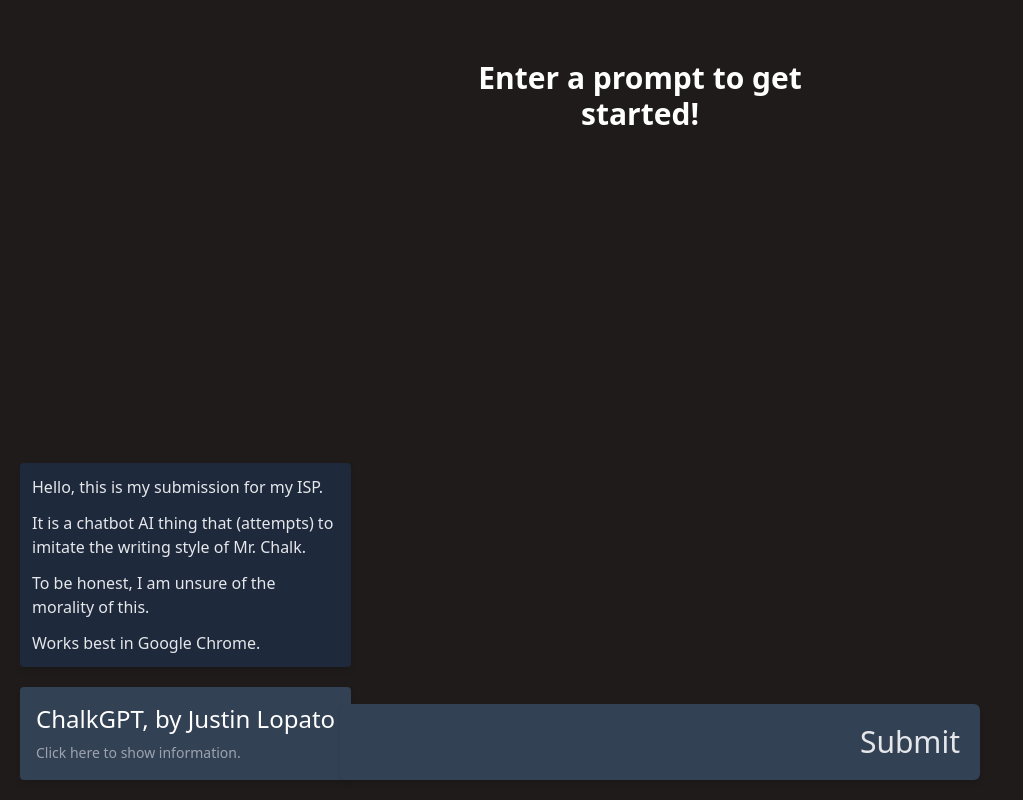
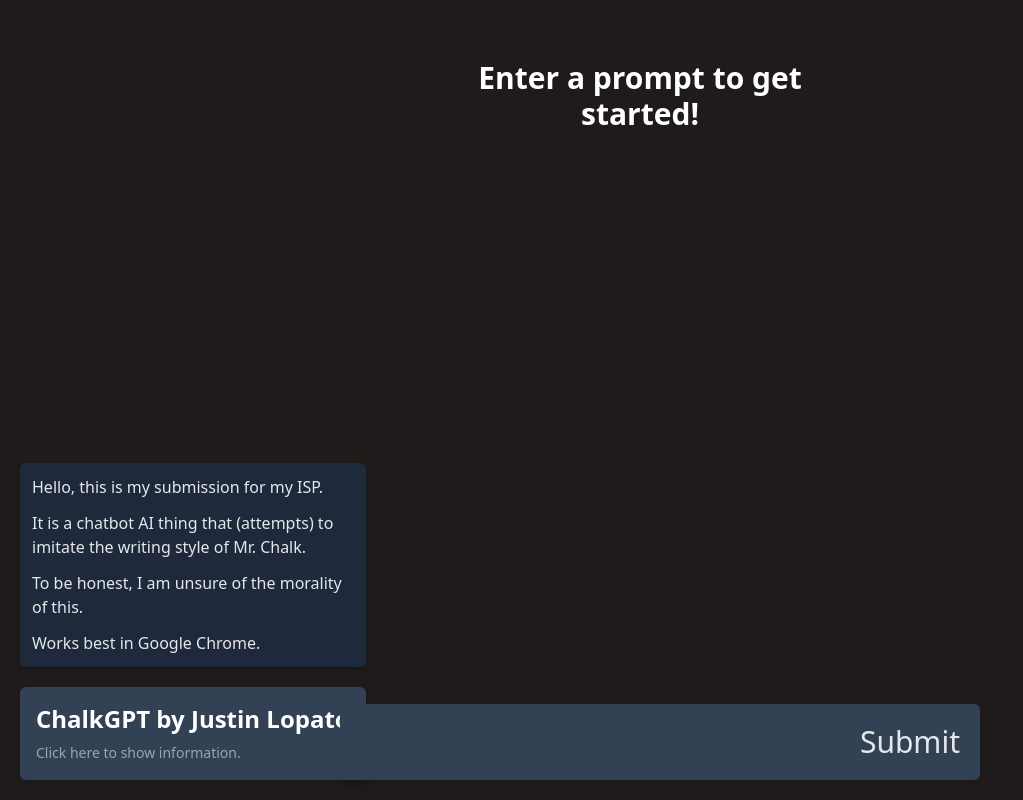
Before and after one commit to lopatoj/chalkgpt, a Next.js app: page / in a window 1280 px wide. Both pictures are taken after a click on the button "Click here to show information.". Shown: the whole page, without its empty margins (0-1023 px from the left). Built offline with nearby package versions, Linux system fonts and the light colour scheme.

Commit message:
pushpushpush

```diff
--- a/pages/index.js
+++ b/pages/index.js
@@ -45,14 +45,14 @@ export default function Home() {
         <title>ChalkGPT</title>
       </Head>
       <div class="fixed bottom-0 w-min p-5">
-        <div class={`rounded p-3 bg-slate-800 transition-all shadow-md ${info ? "opacity-100" : "opacity-0"}`}>
+        <div class={`rounded-md p-3 bg-slate-800 transition-all shadow-md ${info ? "opacity-100" : "opacity-0"}`}>
           <p class="text-md text-gray-200 transition-all">Hello, this is my submission for my ISP.</p>
           <p class="text-md text-gray-200 mt-3 transition-all">It is a chatbot AI thing that {"(attempts)"} to imitate the writing style of Mr. Chalk.</p>
           <p class="text-md text-gray-200 mt-3 transition-all">To be honest, I am unsure of the morality of this.</p>
           <p class="text-md text-gray-200 mt-3 transition-all">Works best in Google Chrome.</p>
         </div>
-        <div class="p-4 mt-5 bg-slate-700 text-white shadow-md w-min rounded none transition-all">
-          <h1 class="text-2xl w-max">ChalkGPT, by Justin Lopato</h1>
+        <div class="p-4 mt-5 bg-slate-700 text-white shadow-md w-min rounded-md none transition-all">
+          <h1 class="text-2xl w-max font-bold">ChalkGPT by Justin Lopato</h1>
           <button class="pt-2 text-gray-400 text-left text-sm hover:text-white transition" onClick={toggle}>{"Click here to show information."}</button>
         </div>
       </div>
@@ -61,7 +61,7 @@ export default function Home() {
         {messages.length === 0 && <div class="text-center mt-10 text-3xl font-bold text-white font-sans">Enter a prompt to get started!</div>}
           {messages.map((message) =>
             <div
-              class="w-full p-5 mx-5 mt-5 rounded-md bg-slate-700 shadow-md text-white transition-all hover:-translate-y-1 hover:shadow-lg hover:bg-[#473946]"
+              class="w-full p-5 mx-5 mt-5 rounded-md bg-slate-800 shadow-md text-white transition-all hover:-translate-y-1 hover:shadow-lg hover:bg-[#302231]"
               style={{ cursor: "pointer" }}
               onClick={() => { setMessages(messages.filter((m) => m !== message)) }}
             >
```
